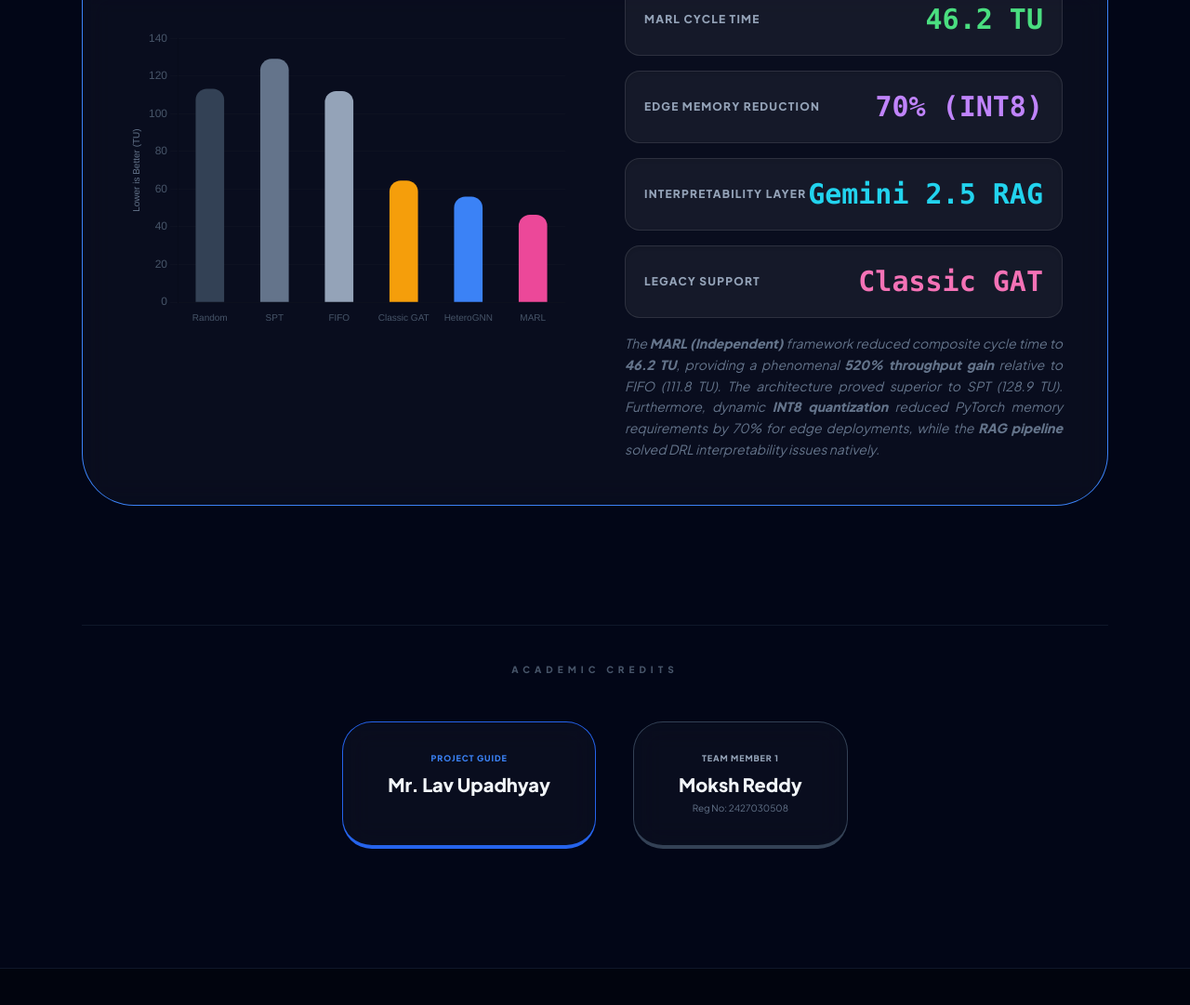
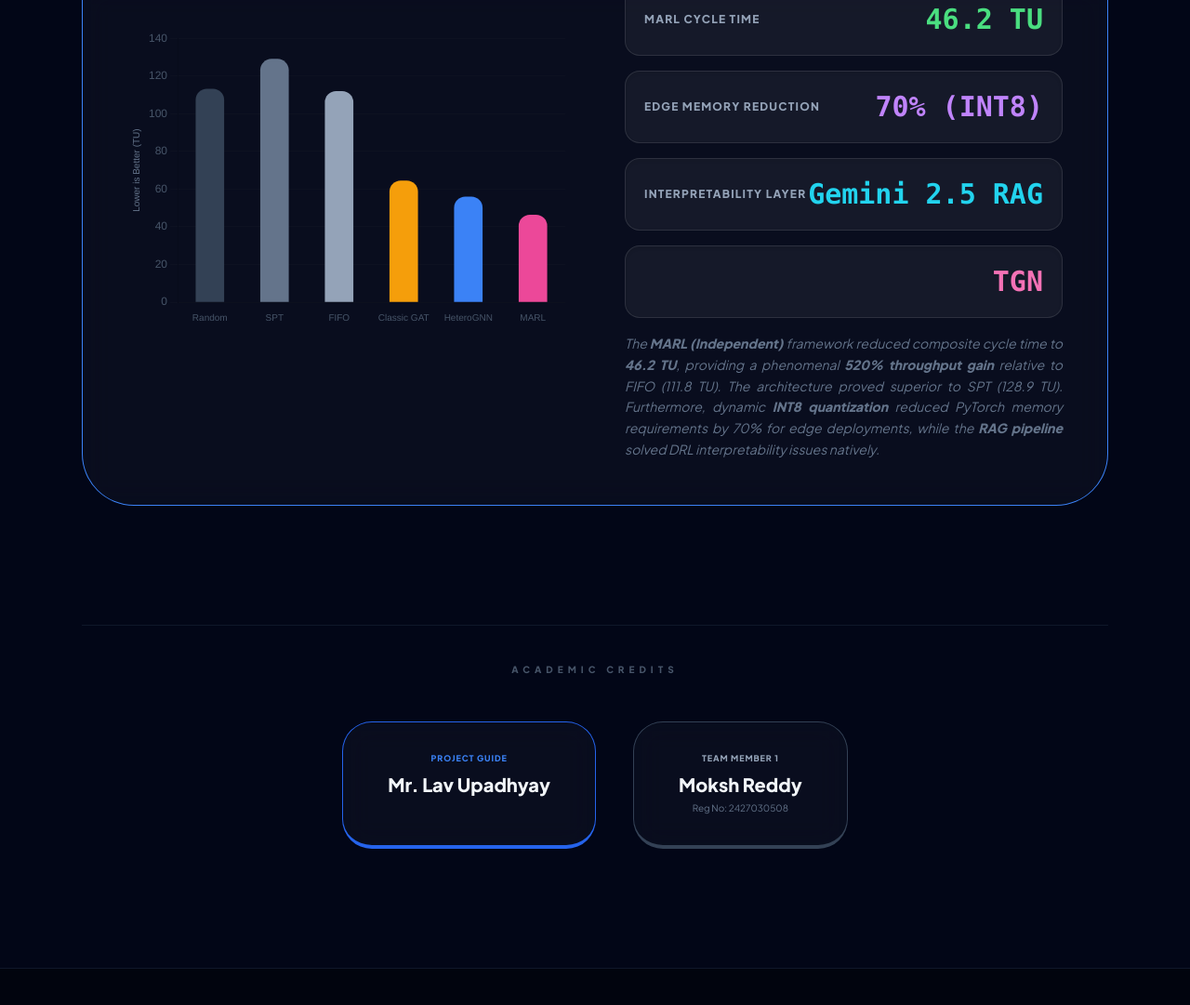
Before and after one commit to Moksh-189/PPT, a plain HTML site: page index.html in a window 1280 px wide. Shown: the part 3398-4479 px from the top of the page at 93% size. Drawn offline with nearby package versions, Linux system fonts and the light colour scheme.

Commit message:
Update index.html

```diff
--- a/index.html
+++ b/index.html
@@ -275,8 +275,8 @@
                     </div>
                     <div
                         class="p-5 rounded-2xl bg-white/5 flex justify-between items-center border border-white/10 shadow-inner">
-                        <span class="text-slate-400 font-bold uppercase text-xs tracking-widest">Legacy Support</span>
-                        <span class="text-pink-400 font-mono font-black text-3xl">Classic GAT</span>
+                        <span class="text-slate-400 font-bold uppercase text-xs tracking-widest"></span>
+                        <span class="text-pink-400 font-mono font-black text-3xl">TGN</span>
                     </div>
                     <p class="text-slate-500 text-sm italic text-justify leading-relaxed">
                         The <strong>MARL (Independent)</strong> framework reduced composite cycle time to <strong>46.2 TU</strong>, providing a phenomenal <strong>520% throughput gain</strong> relative to FIFO (111.8 TU). The architecture proved superior to SPT (128.9 TU). Furthermore, dynamic <strong>INT8 quantization</strong> reduced PyTorch memory requirements by 70% for edge deployments, while the <strong>RAG pipeline</strong> solved DRL interpretability issues natively.
```
